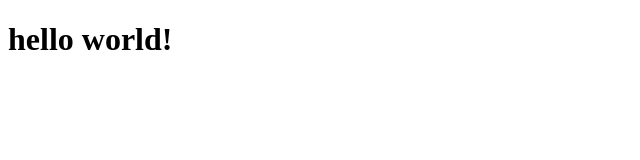
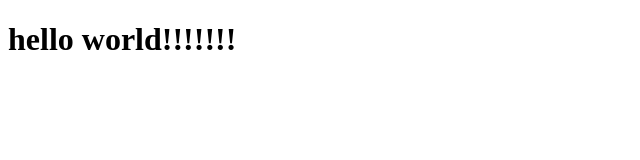
Before and after one commit to bhildeb/bhildeb.github.io, a plain HTML site: page index.html in a window 1280 px wide. Shown: the whole page, without its empty margins (0-640 px from the left). Drawn offline with Linux system fonts and the light colour scheme.

Commit message:
made changes

```diff
--- a/index.html
+++ b/index.html
@@ -6,7 +6,7 @@
 </head>
 
 <body>
-<h1>hello world!</h1>
+<h1>hello world!!!!!!!</h1>
 
 	</body>
 </html>
```
